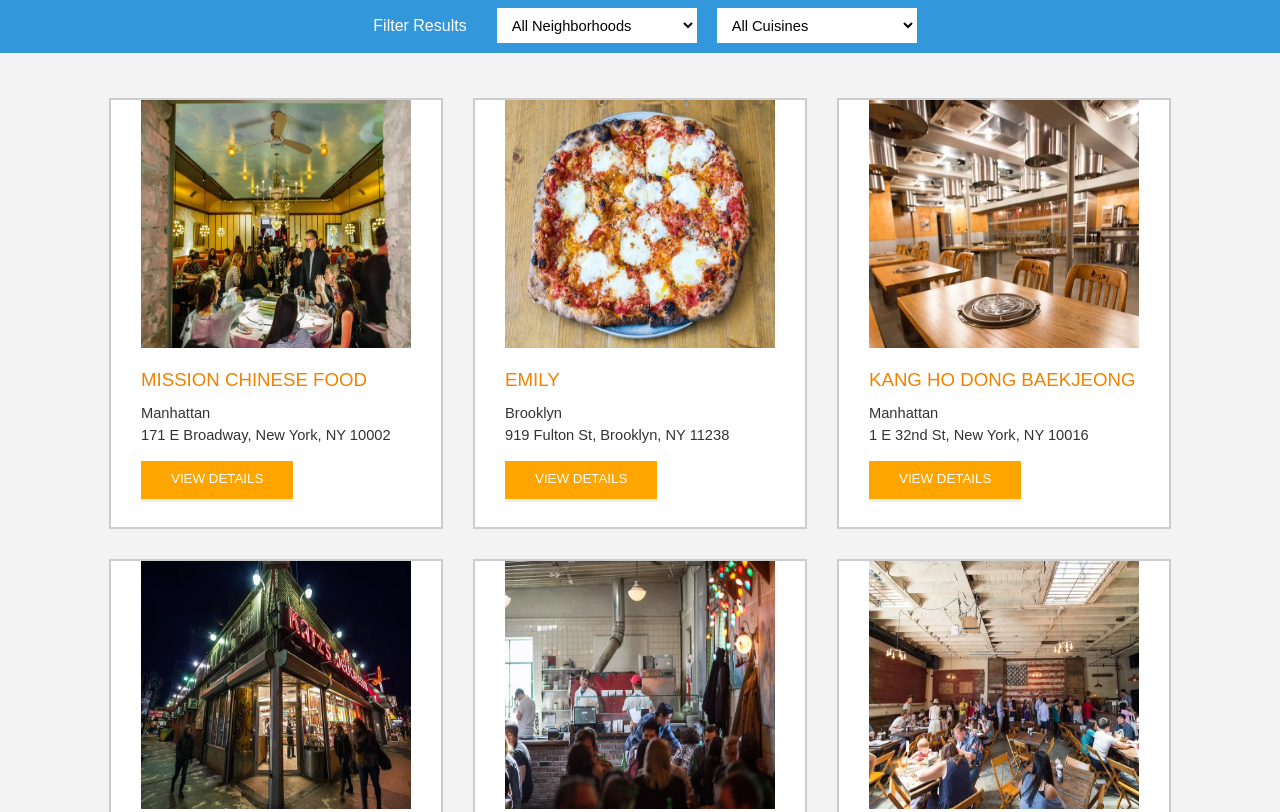
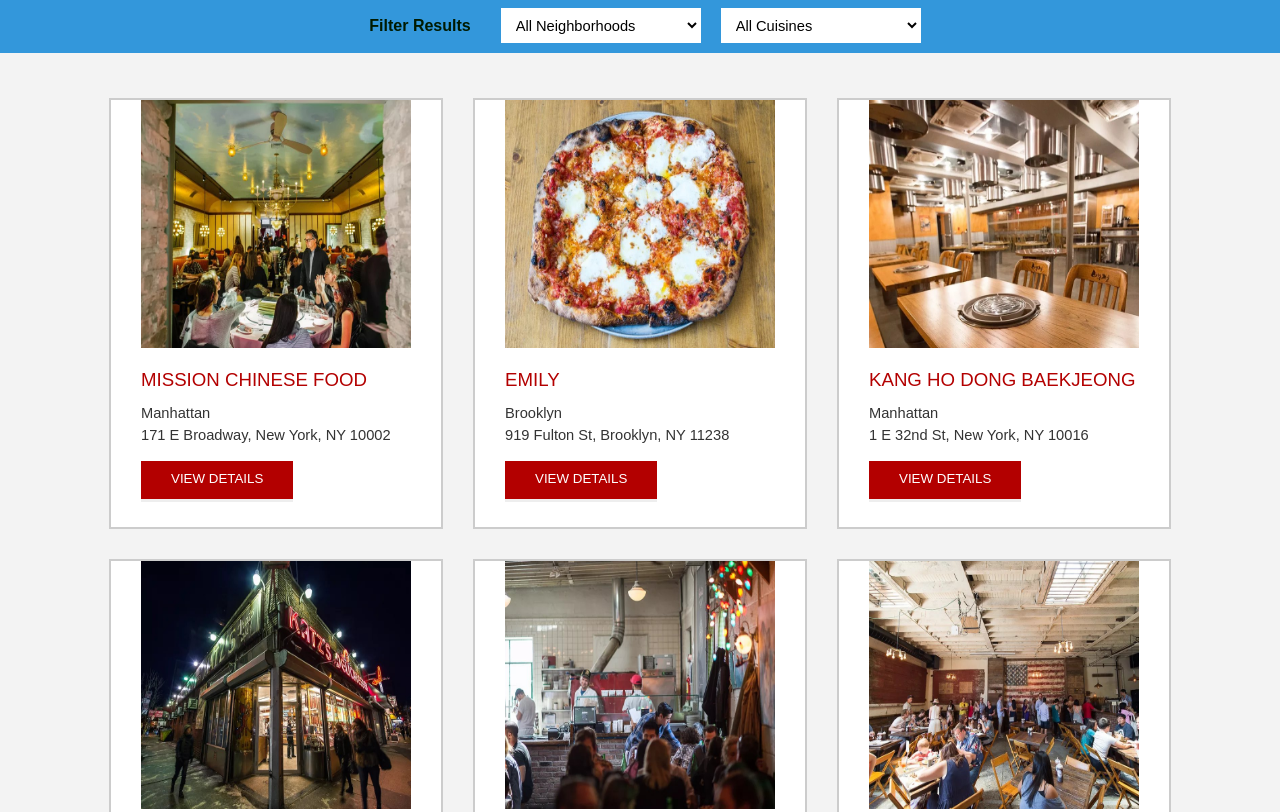
Before and after one commit to simTurcoIT/fend-restaurant-review-1, a plain HTML site: page index.html in a window 1280 px wide. Shown: the part 482-1294 px from the top of the page. Drawn offline with Linux system fonts and the light colour scheme; some packages are replaced by stand-ins of ours.

Commit message:
finally a good a11y!

```diff
--- a/css/styles.css
+++ b/css/styles.css
@@ -40,7 +40,7 @@
   min-height: 100%;
 }
 #footer {
-  background-color: #444;
+  background-color: black;
   color: #aaa;
   font-size: 8pt;
   letter-spacing: 1px;
@@ -71,7 +71,7 @@
 #breadcrumb {
     padding: 10px 40px 16px;
     list-style: none;
-    background-color: #eee;
+    background-color: #ffffcc;
     font-size: 17px;
     margin: 0;
     width: calc(50% - 80px);
@@ -116,9 +116,9 @@
   justify-content: center;
 }
 .filter-options h2 {
-  color: white;
+  color: #001a00;
   font-size: 1rem;
-  font-weight: normal;
+  font-weight: bold;
   line-height: 1;
   margin: 10px 20px;
   justify-content: center;
@@ -165,7 +165,7 @@
   min-width: 100%;
 }
 #restaurants-list li h1 {
-  color: #f18200;
+  color: #b30000;
   font-family: Arial,sans-serif;
   font-size: 14pt;
   font-weight: 200;
@@ -179,7 +179,7 @@
   font-size: 11pt;
 }
 #restaurants-list li a {
-  background-color: orange;
+  background-color: #b30000;
   border-bottom: 3px solid #eee;
   color: #fff;
   display: inline-block;
@@ -217,7 +217,7 @@
   display: block;
 }
 #restaurant-name {
-  color: #f18200;
+  color: #b30000;
   font-family: Arial,sans-serif;
   font-size: 20pt;
   font-weight: 200;
@@ -257,7 +257,7 @@
 }
 
 #reviews-container h2 {
-  color: #f58500;
+  color: #b30000;
   font-size: 24pt;
   font-weight: 300;
   letter-spacing: -1px;
--- a/index.html
+++ b/index.html
@@ -23,10 +23,10 @@
     <section>
       <div class="filter-options">
         <h2>Filter Results</h2>
-        <select id="neighborhoods-select" name="neighborhoods" onchange="updateRestaurants()">
+        <select id="neighborhoods-select" name="neighborhoods" aria-label="Select the neighborhood" onchange="updateRestaurants()">
           <option value="all">All Neighborhoods</option>
         </select>
-        <select id="cuisines-select" name="cuisines" onchange="updateRestaurants()">
+        <select id="cuisines-select" name="cuisines" aria-label="Select the cuisine" onchange="updateRestaurants()">
           <option value="all">All Cuisines</option>
         </select>
       </div>
```
